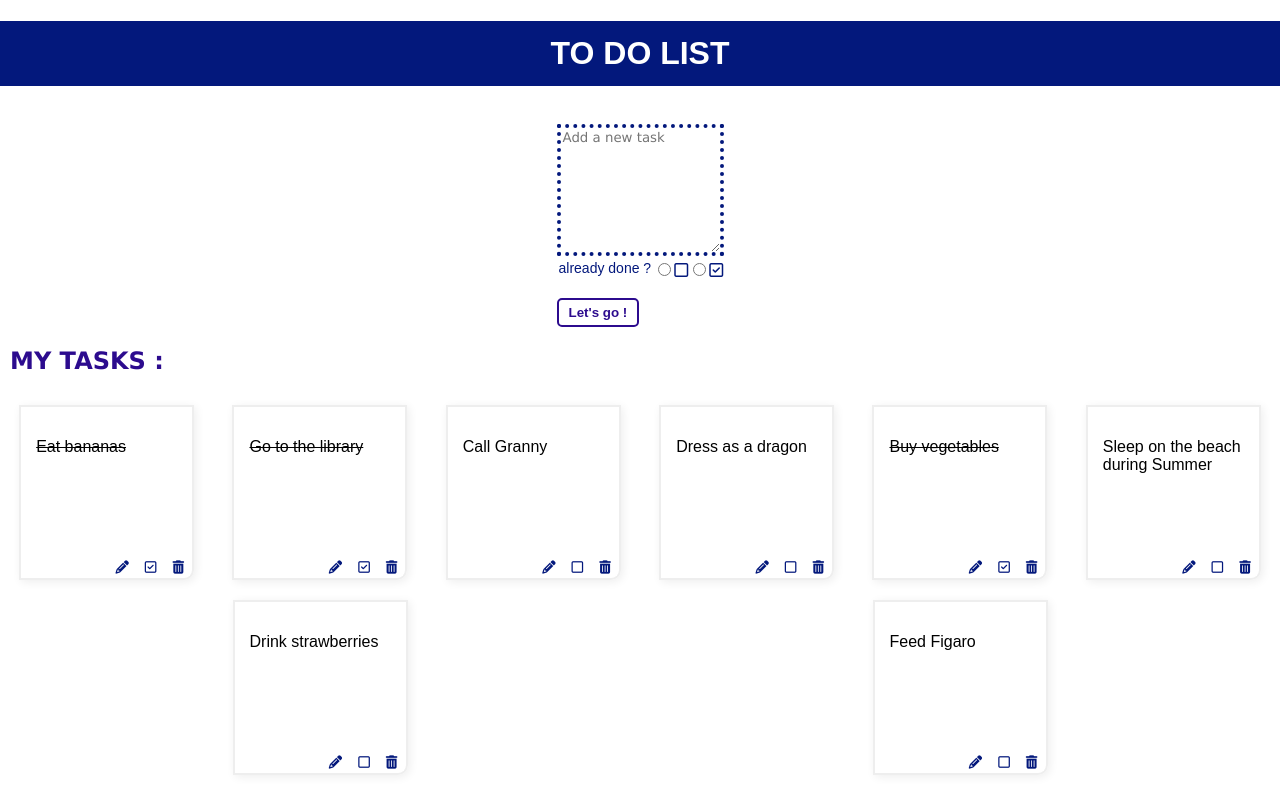
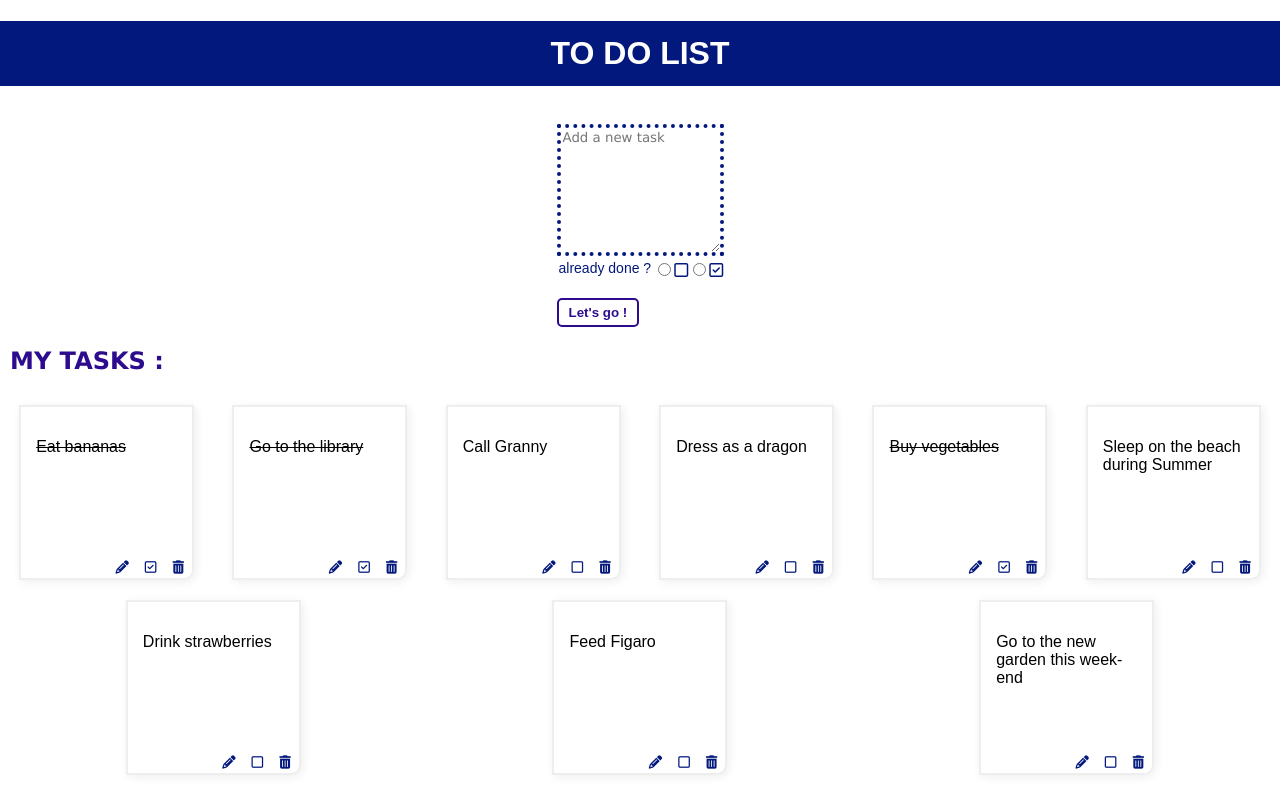
Before and after one commit to AlixV/todolist-mockjson-react, a React (Create React App) app: page / in a window 1280 px wide. Built offline with nearby package versions, Linux system fonts and the light colour scheme; data requests are answered from the project's data file.

Commit message:
clean comments

```diff
--- a/data/db.json
+++ b/data/db.json
@@ -39,6 +39,11 @@
       "task": "Feed Figaro",
       "complete": false,
       "id": 8
+    },
+    {
+      "task": "Go to the new garden this week-end",
+      "complete": false,
+      "id": 9
     }
   ]
 }
--- a/src/components/Todo.jsx
+++ b/src/components/Todo.jsx
@@ -100,7 +100,7 @@ const Todo = ({ task, complete, id, deleteTask, setTasks }) => {
           className="buttons-todo button-delete"
           onClick={() => {
             console.log("I have been clicked");
-            if (window.confirm("Are you sure you want to do that Alix?"))
+            if (window.confirm("Are you sure about remove this task ?"))
               deleteTask(id);
           }}
         >
```
